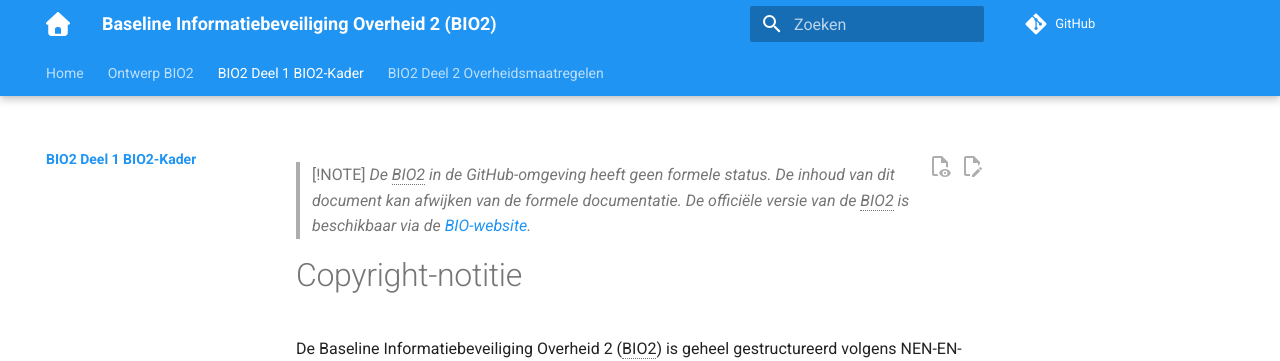
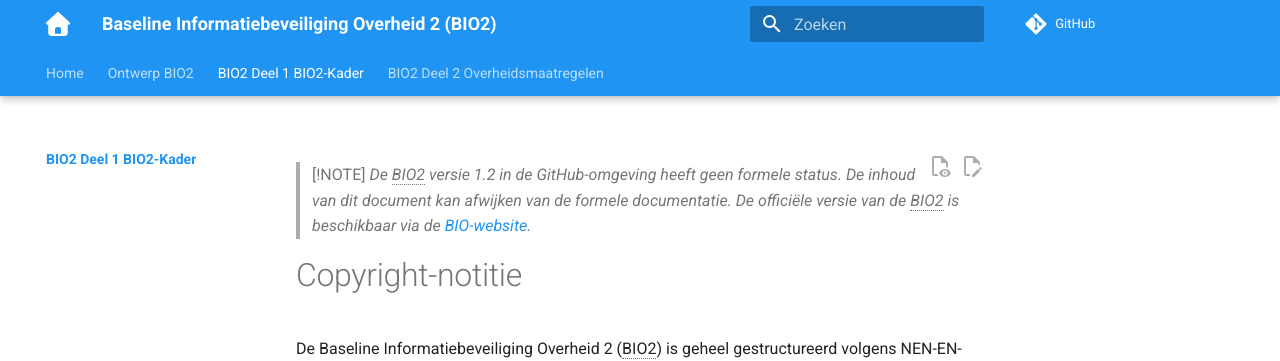
Before and after one commit to MinBZK/Baseline-Informatiebeveiliging-Overheid, an MkDocs documentation site: the page built from docs/inleiding/index.md, in a window 1280 px wide and 900 px high. Shown: the top 361 px of the window. Built offline with MkDocs 1.6.1 and Material for MkDocs 9.7.7, drawn with Linux system fonts in a browser that asks for light colours; comment, search, counter and statistics services are not loaded.

Commit message:
Update index.md
versie toegevoegd

```diff
--- a/docs/inleiding/index.md
+++ b/docs/inleiding/index.md
@@ -1,5 +1,5 @@
 > [!NOTE]
-> _De BIO2 in de GitHub-omgeving heeft geen formele status. De inhoud van dit document kan afwijken van de formele documentatie. De officiële versie van de BIO2 is beschikbaar via de [BIO-website](https://www.bio-overheid.nl/category/producten/bio)._
+> _De BIO2 versie 1.2 in de GitHub-omgeving heeft geen formele status. De inhoud van dit document kan afwijken van de formele documentatie. De officiële versie van de BIO2 is beschikbaar via de [BIO-website](https://www.bio-overheid.nl/category/producten/bio)._
 
 # Copyright-notitie
 De Baseline Informatiebeveiliging Overheid 2 (BIO2) is geheel gestructureerd volgens NEN-EN-ISO/IEC 27001, bijlage A en NEN-EN-ISO/IEC 27002. Forum Standaardisatie heeft deze normen opgenomen in de ‘pas-toe-of-leg-uit’-lijst met verplichte standaarden
```
